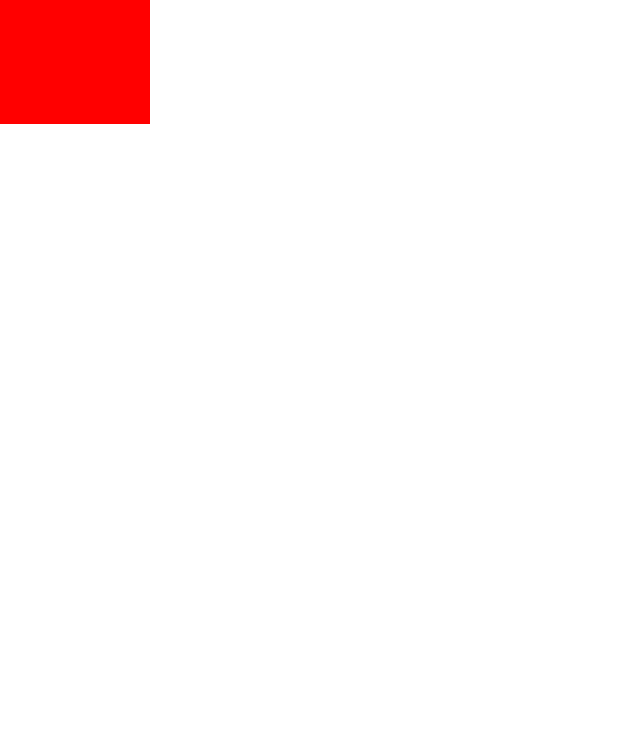
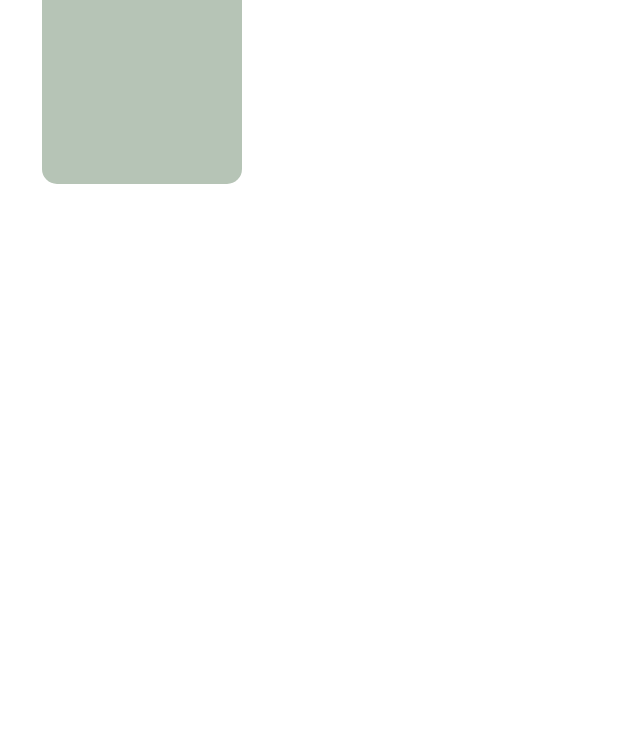
Before and after one commit to mithilesh-patel/color-comparator, a plain HTML site: page index.html in a window 1280 px wide. Shown: the part 63-800 px from the top of the page, without its empty margins (0-640 px from the left). Drawn offline with Linux system fonts and the light colour scheme.

Commit message:
updated the stylesheet

```diff
--- a/style.css
+++ b/style.css
@@ -9,9 +9,27 @@
 
 
 /* PALLETTE STYLING */
+.pallette{
+    display: flex;
+    flex-wrap: wrap;
+    margin: 0px 32px;
+}
+
 
 .box{
-    height: 150px;
-    width: 150px;
-    background-color: red;
+    /* display: flex; */
+    margin: 10px 10px;
+    height: 200px;
+    width: 200px;
+    background-color: #B6C4B6;
+    border-radius: 15px;
 }
+
+input{
+    border: none;
+    padding: 5px 5px;
+    margin: 5px;
+}
+input:focus{
+    outline: none;
+}
```
